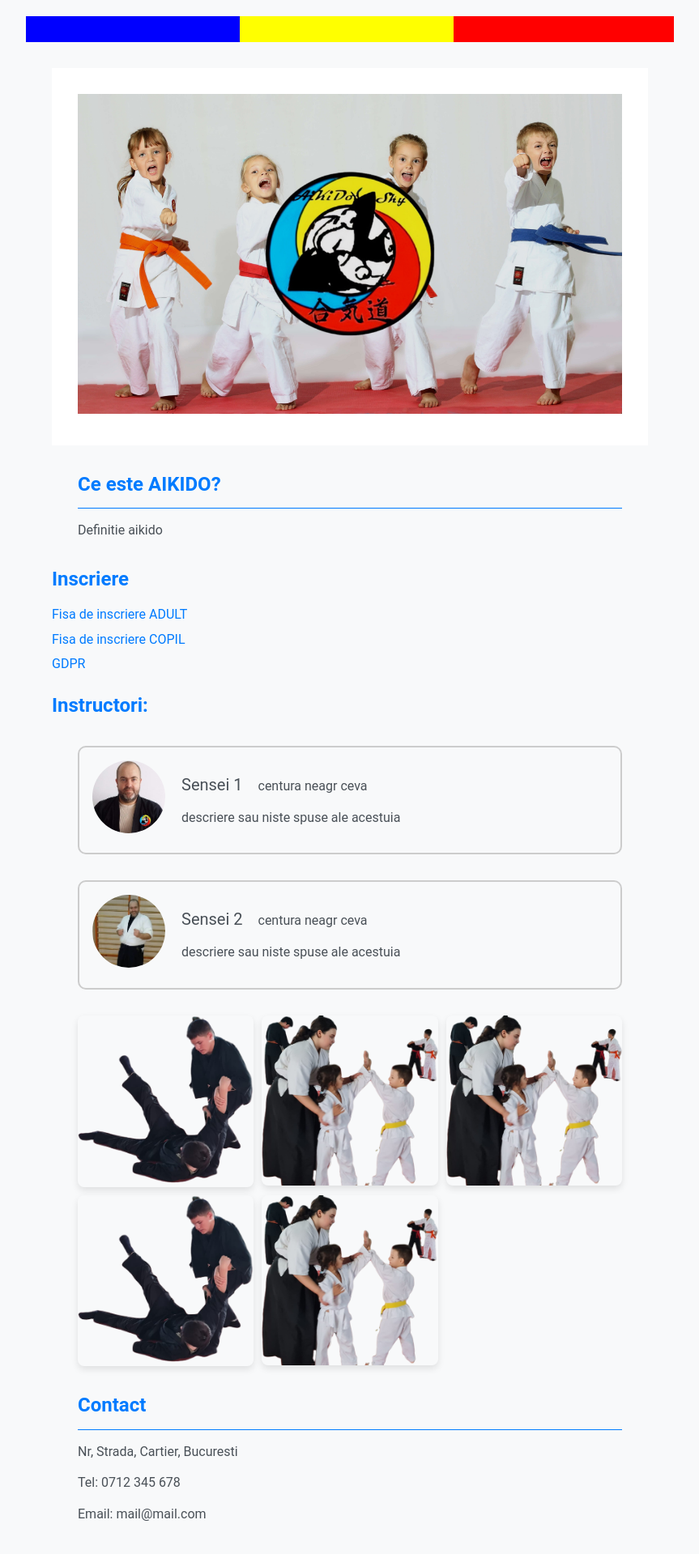
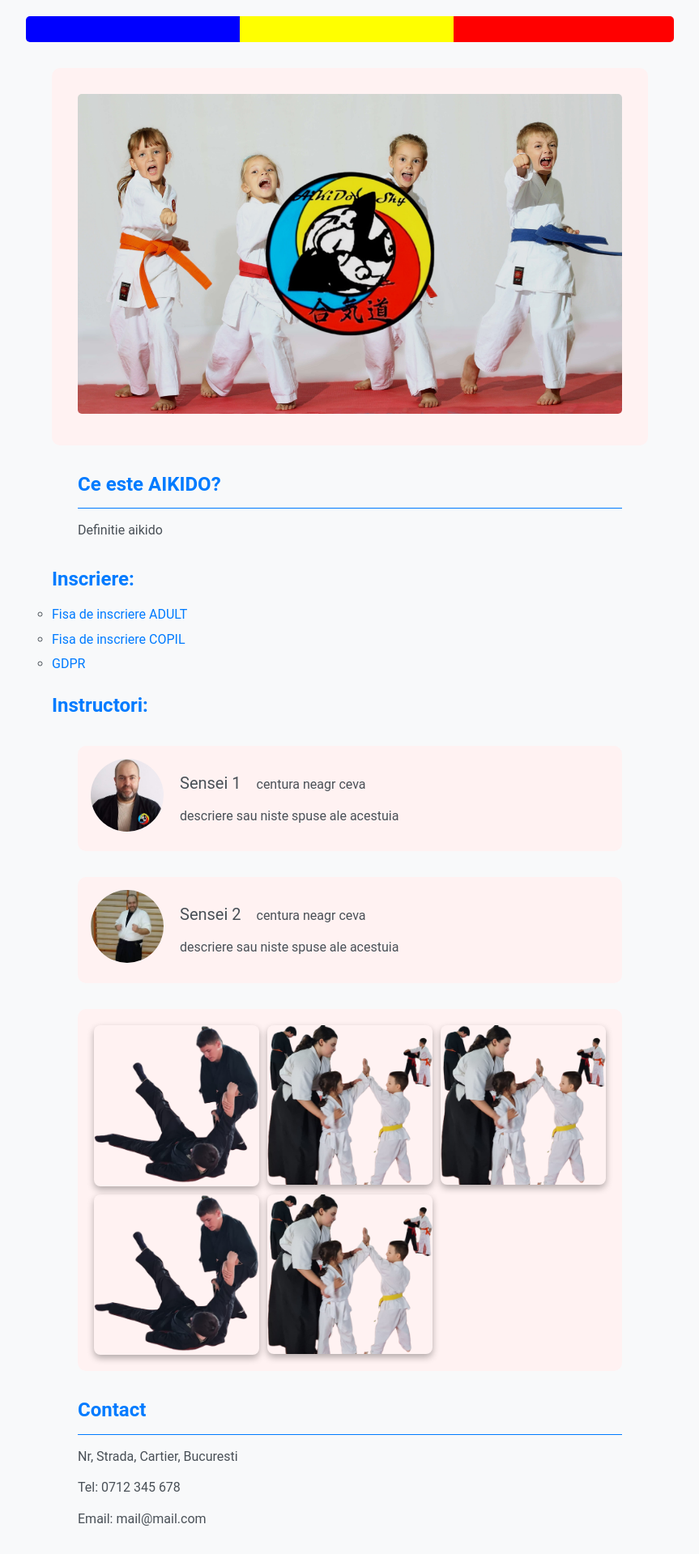
Before and after one commit to Fips5/Aikido, a Django app: page / in a window 1280 px wide. Shown: the whole page at 81% size, without its empty margins (208-1071 px from the left). Before the commit the page ends 1878 px from the top, so only its background shows below. Run offline with Django 4.2, Linux system fonts and the light colour scheme; data comes from the database, SQL or seed files in the repository; both versions use the stored data as it was after the commit.

Commit message:
I finlly did it

```diff
--- a/aikido/main/templates/myapp/home.html
+++ b/aikido/main/templates/myapp/home.html
@@ -9,6 +9,8 @@
     <link rel="stylesheet" href="https://cdn.jsdelivr.net/npm/water.css@2/out/light.css">
     <link rel="stylesheet" href="https://cdnjs.cloudflare.com/ajax/libs/font-awesome/4.7.0/css/font-awesome.min.css">
 
+    <meta name="description" content="Cursuri de Aikido Copii/Adulti. Bucuresti, Sectorul 2.">
+    <meta name="keywords" content="aikido, karate, cursuri, Aikido București, Cursuri Aikido Sectorul 2, Dojo Aikido București, Instruire Aikido Sectorul 2, Arte Marțiale București, Școală Aikido București, Dojo Aikido Sectorul 2, Antrenament Aikido București, Centru Aikido Sectorul 2, Maestru Aikido București, Club Aikido Sectorul 2, Tehnici Aikido București, Învățare Aikido Sectorul 2, Curs Aikido București, Grup Aikido Sectorul 2, Karate București, Cursuri Karate Sectorul 2, Dojo Karate București, Instruire Karate Sectorul 2, Arte Marțiale București, Școală Karate București, Dojo Karate Sectorul 2, Antrenament Karate București, Centru Karate Sectorul 2, Maestru Karate București, Club Karate Sectorul 2, Tehnici Karate București, Învățare Karate Sectorul 2, Curs Karate București, Grup Karate Sectorul 2">
     <style>
         /* Add custom styles here */
         body {
@@ -22,14 +24,16 @@
             color: #fff; /* White text for navigation links */
             padding: 1rem;
             font-family: 'Roboto', sans-serif;
+            border-radius: 5px;
         }
 
         header {
-            background-color: #fff; /* White header background */
+            background-color: #FFF2F2; /* White header background */
             color: #495057; /* Dark gray text color */
             padding: 2rem;
             text-align: center;
             font-family: 'Roboto', sans-serif;
+            border-radius: 10px;
         }
 
         h1, h2, h3 {
@@ -72,9 +76,8 @@
             height: auto;
         }
 
-        .container {
-            border: 2px solid #ccc;
-            background-color: FBF6FF;
+        .container{
+            background-color: #FFF2F2;
             border-radius: 10px;
             padding: 16px;
             margin: 16px 0
@@ -111,17 +114,29 @@
                 display: block;
             }
         }
+        ul {
+            list-style-type: circle;
+        }
     </style>
+    <script>
+        function showOverlay(imageSrc) {
+            document.getElementById('overlayImage').src = imageSrc;
+            document.querySelector('.overlay').style.display = 'flex';
+        }
+
+        function hideOverlay() {
+            document.querySelector('.overlay').style.display = 'none';
+        }
+    </script>
 </head>
 <body>
 
 <nav>
-    <!-- Your navigation links go here -->
 </nav>
 
 <div>
     <header>
-        <img src="{% static 'kidskarate.jpg' %}" alt="boy">
+        <img src="{% static 'kidskarate.jpg' %}" alt="boy" style = "border-radius: 5px">
     </header>
 
     <div>
@@ -130,8 +145,7 @@
         <p>Definitie aikido</p>
     </div>
 
-    <!-- Senseis or Form Downloads go here -->
-    <h2>Inscriere</h2>
+    <h2>Inscriere:</h2>
     <ul>
         {% for file in files %}
             <li><a href="{% url 'download' file.file.name %}">{{ file.file_name }}</a></li>
@@ -157,23 +171,57 @@
             display: grid;
             grid-template-columns: repeat(3, 1fr); /* Adjust the number of columns as needed */
             gap: 10px; /* Adjust the gap between images */
-                    }
+            background-color: #FFF2F2; /* Darker gray background for the grid */
+            padding: 20px; /* Add padding to the grid */
+            border-radius: 10px; /* Add border radius for rounded corners */
+        }
 
         .PhotoGrid img {
             width: 100%;
             height: auto;
             border-radius: 8px; /* Add a border radius for rounded corners */
-            box-shadow: 0 4px 8px rgba(0, 0, 0, 0.1); /* Add a subtle box shadow for depth */
+            box-shadow: 0 4px 8px rgba(0, 0, 0, 0.3); /* Darker box shadow for depth */
+            transition: transform 0.2s, filter 0.2s;
+        }
+
+        .PhotoGrid img:hover {
+            filter: brightness(1.2); /* Increase brightness on hover */
+            transform: scale(1.05); /* Scale up on hover */
+        }
+
+        .overlay {
+            display: none;
+            position: fixed;
+            top: 50%;
+            left: 50%;
+            transform: translate(-50%, -50%);
+            width: 80%;
+            max-width: 800px; /* Adjust the maximum width as needed */
+            height: 80%;
+            max-height: 600px; /* Adjust the maximum height as needed */
+            background: rgba(220, 220, 220, 0.9); /* Semi-transparent background */
+            justify-content: center;
+            align-items: center;
+            z-index: 1000;
+            border-radius: 10px;
+        }
+
+        .overlay img {
+            max-width: 80%;
+            max-height: 80%;
+            border-radius: 8px;
         }
     </style>
     <div class="PhotoGrid">
-        <img src="{% static 'img1.png' %}" alt="Image 1">
-        <img src="{% static 'img2.png' %}" alt="Image 2">
-        <img src="{% static 'img2.png' %}" alt="Image 3">
-        <img src="{% static 'img1.png' %}" alt="Image 4">
-        <img src="{% static 'img2.png' %}" alt="Image 5">
+        <img src="{% static 'img1.png' %}" alt="Image 1" onclick="showOverlay(this.src)">
+        <img src="{% static 'img2.png' %}" alt="Image 2" onclick="showOverlay(this.src)">
+        <img src="{% static 'img2.png' %}" alt="Image 3" onclick="showOverlay(this.src)">
+        <img src="{% static 'img1.png' %}" alt="Image 4" onclick="showOverlay(this.src)">
+        <img src="{% static 'img2.png' %}" alt="Image 5" onclick="showOverlay(this.src)">
     </div>
-
+    <div class="overlay" onclick="hideOverlay()">
+        <img id="overlayImage" alt="Overlay Image">
+    </div>
     <div>
         <h2>Contact</h2>
         <hr>
```
Also changed, not shown: aikido/db.sqlite3, 2 other files.
